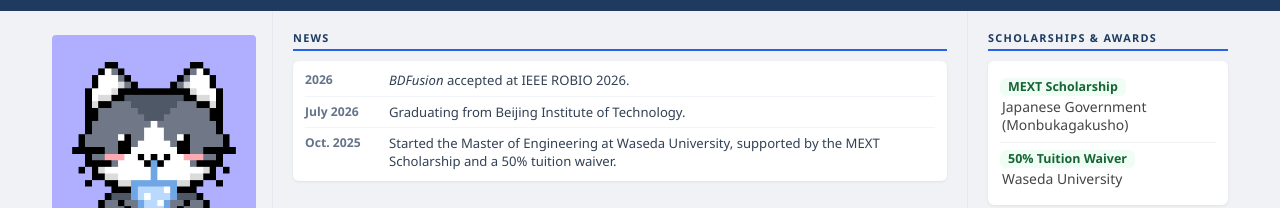
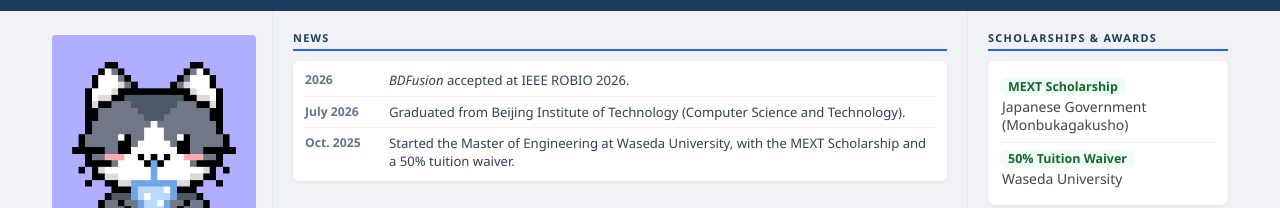
Before and after one commit to imdrinkcat/imdrinkcat.github.io, a plain HTML site: page index.html in a window 1280 px wide. Shown: the part 37-245 px from the top of the page. Drawn offline with Linux system fonts and the light colour scheme.

Commit message:
Reword News items to past tense
Co-Authored-By: Claude Sonnet 5.5 <noreply@anthropic.com>

```diff
--- a/index.html
+++ b/index.html
@@ -61,11 +61,11 @@
                     </li>
                     <li>
                         <span class="news-date">July 2026</span>
-                        <span class="news-text">Graduating from Beijing Institute of Technology.</span>
+                        <span class="news-text">Graduated from Beijing Institute of Technology (Computer Science and Technology).</span>
                     </li>
                     <li>
                         <span class="news-date">Oct. 2025</span>
-                        <span class="news-text">Started the Master of Engineering at Waseda University, supported by the MEXT Scholarship and a 50% tuition waiver.</span>
+                        <span class="news-text">Started the Master of Engineering at Waseda University, with the MEXT Scholarship and a 50% tuition waiver.</span>
                     </li>
                 </ul>
             </div>
```
